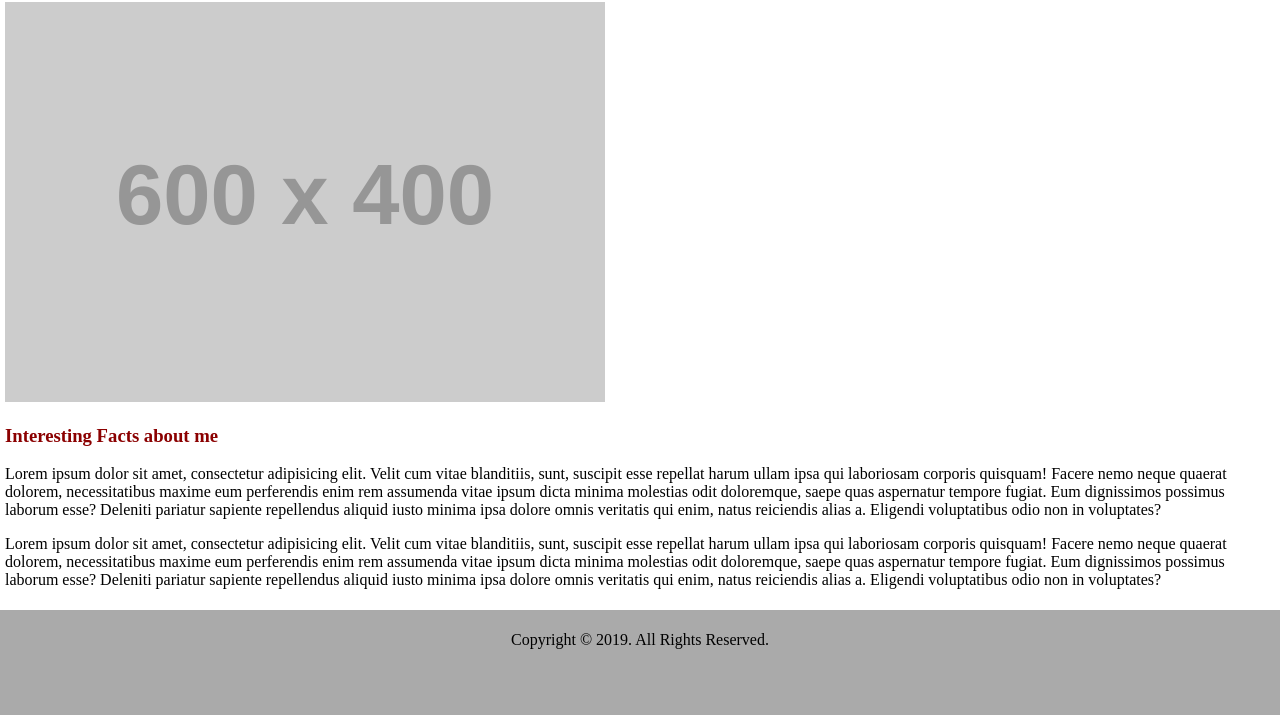
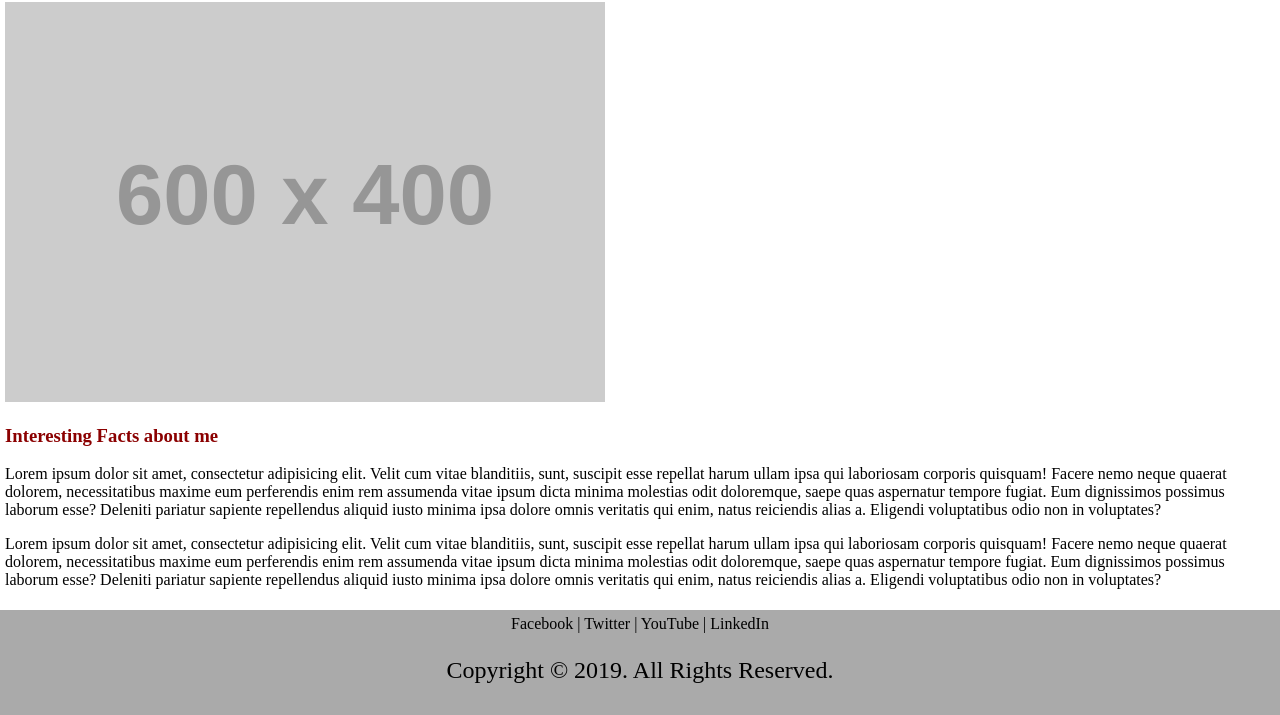
Before and after one commit to Aiasaki/3pager, a website: page index.html in a window 1280 px wide. Shown: the part 288-1003 px from the top of the page. Drawn offline with Linux system fonts and the light colour scheme; placeholder pictures from the web are drawn by us.

Commit message:
Footer Social Meida
Added Social Media stubs
Added Social Media styles

```diff
--- a/css/style.css
+++ b/css/style.css
@@ -47,6 +47,14 @@ h3 {
 footer {
   background-color: #aaaaaa;
   height: 100px;
-  text-align: center;
   padding-top: 5px;
 }
+
+footer p {
+  text-align: center;
+  font-size: 1.5em;
+}
+
+.socialmedia {
+  text-align: center;
+}
--- a/index.html
+++ b/index.html
@@ -44,6 +44,9 @@
 		<div>
 
 		</div>
+		<div class="socialmedia">
+			Facebook | Twitter | YouTube | LinkedIn
+		</div>
 		<p>Copyright &copy; 2019. All Rights Reserved.</p>
 	</footer>
 </body>
```
